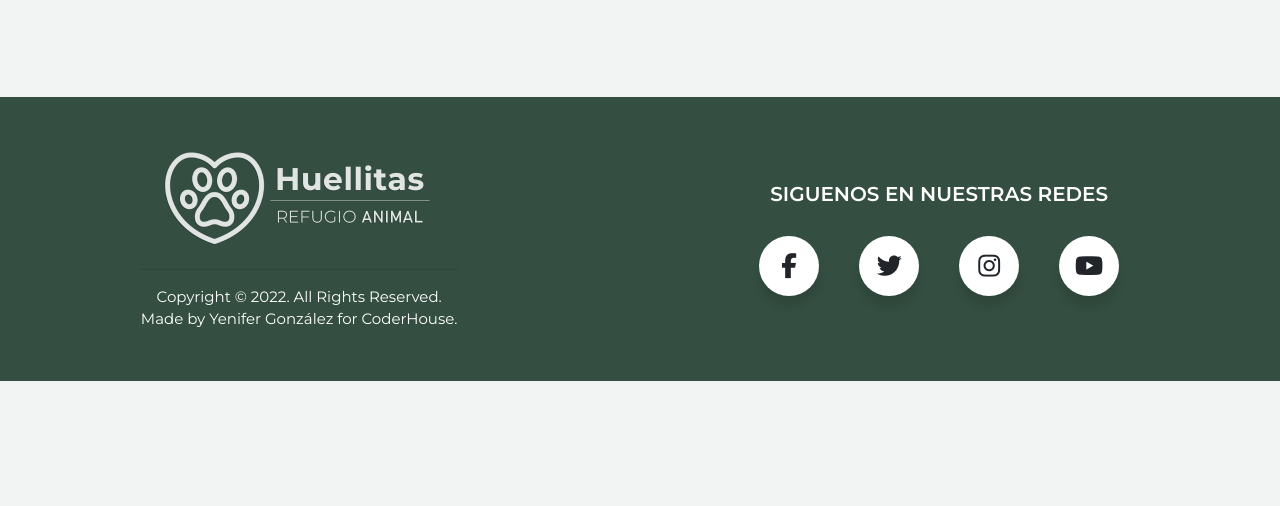
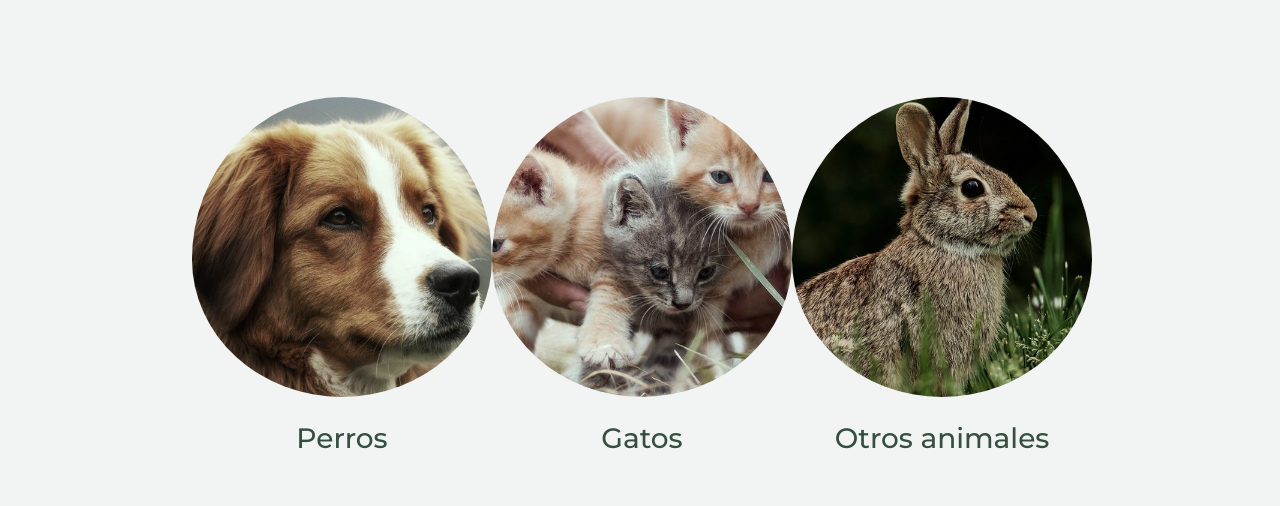
Before and after one commit to yenifer-gonzalez/PF-Gonzalez, a plain HTML site: page pages/adopt.html in a window 1280 px wide. Shown: the part 1294-1800 px from the top of the page. Before the commit the page ends 1675 px from the top, so only its background shows below. Drawn offline with nearby package versions, Linux system fonts and the light colour scheme.

Commit message:
added content to adopt page

```diff
--- a/pages/adopt.html
+++ b/pages/adopt.html
@@ -82,6 +82,21 @@
 
     <!-- Mascotas en adopcion -->
 
+    <div class="adoptWrapper">
+      <div class="petSection">
+        <img class="adoptImages" src="/assets/images/dogs.jpg" alt="dogs" />
+        <a href="#"><h3>Perros</h3></a>
+      </div>
+      <div class="petSection">
+        <img class="adoptImages" src="/assets/images/cats.jpg" alt="cats" />
+        <a href="#"><h3>Gatos</h3></a>
+      </div>
+      <div class="petSection">
+        <img class="adoptImages" src="/assets/images/others.jpg" alt="others" />
+        <a href="#"><h3>Otros animales</h3></a>
+      </div>
+    </div>
+
     <!-- Footer -->
 
     <footer>
--- a/styles/styles.css
+++ b/styles/styles.css
@@ -34,12 +34,6 @@ header {
 .justifyText {
     text-align: justify;
 }
-
-/* NAV */
-
-/* Nav hamburger */
-
-
 
 /* Nav links */
 
@@ -312,6 +306,39 @@ input {
     padding-left: 100px;
 }
 
+.adoptWrapper {
+    display: grid;
+    grid-template-columns: repeat(3, 1fr);
+    width: 70%;
+    margin: auto;
+    margin-top: 100px;
+}
+
+.petSection {
+    display: flex;
+    flex-direction: column;
+    align-items: center;
+}
+
+.petSection h3 {
+    box-shadow: inset 0 0 0 0 #344e41;
+    color: #344e41;
+    margin: 0 -.25rem;
+    padding: 0 .25rem;
+    transition: color .3s ease-in-out, box-shadow .3s ease-in-out;
+}
+
+.petSection h3:hover {
+    box-shadow: inset 250px 0 0 0 #344e41;
+    color: white;
+}
+
+.adoptImages {
+    width: 300px;
+    border-radius: 50%;
+    padding-bottom: 25px;
+}
+
 /* Collaborate */
 
 .cardWrapper {
@@ -329,7 +356,6 @@ input {
     align-items: center;
     width: 100%;
     height: 100%;
-
 }
 
 .card {
@@ -395,7 +421,7 @@ input {
 }
 
 .cardTwo {
-    background: url(/assets/images/apadrina.jpg);
+    background: url(/assets/images/);
 }
 
 .cardThree {
```
